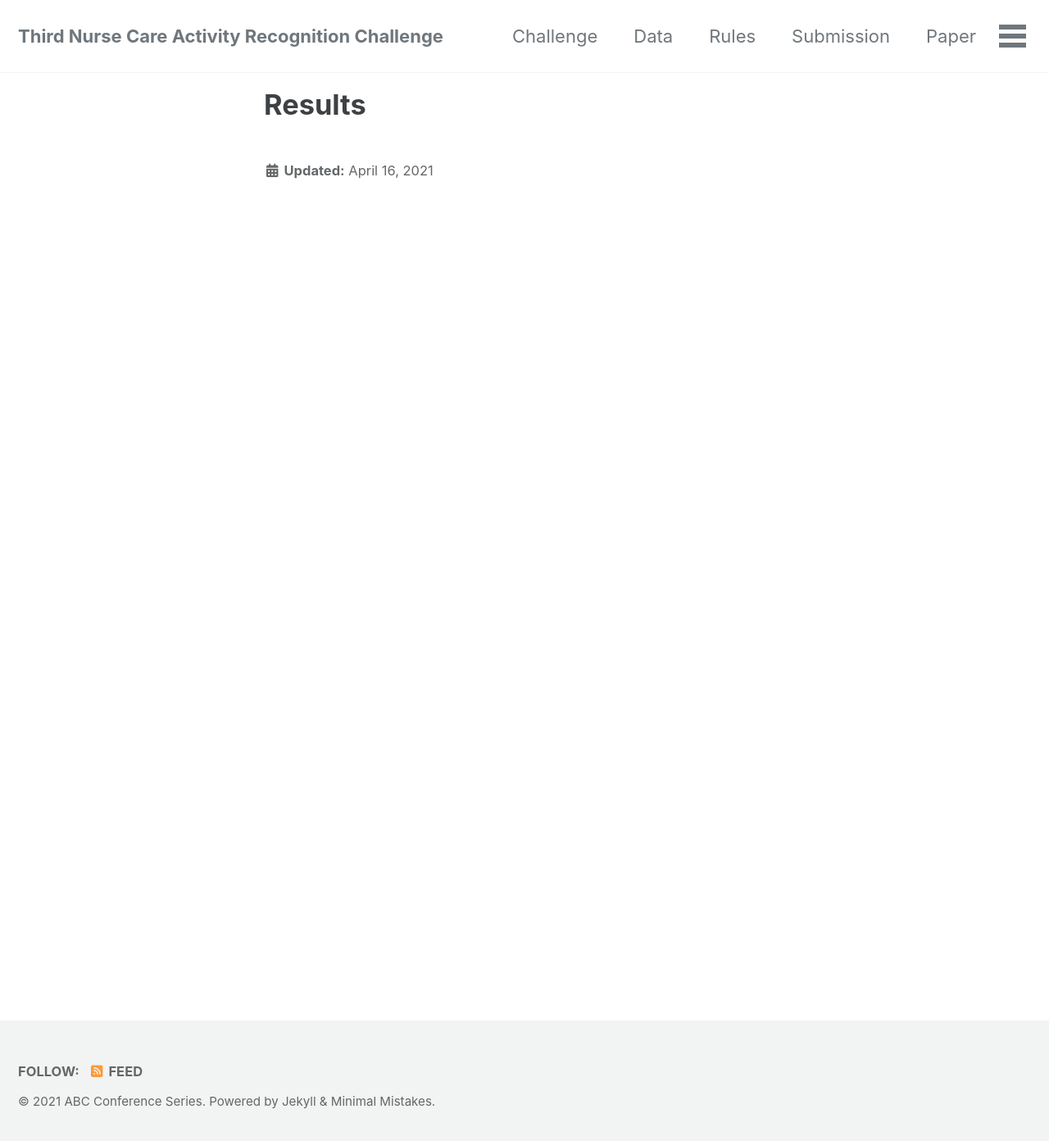
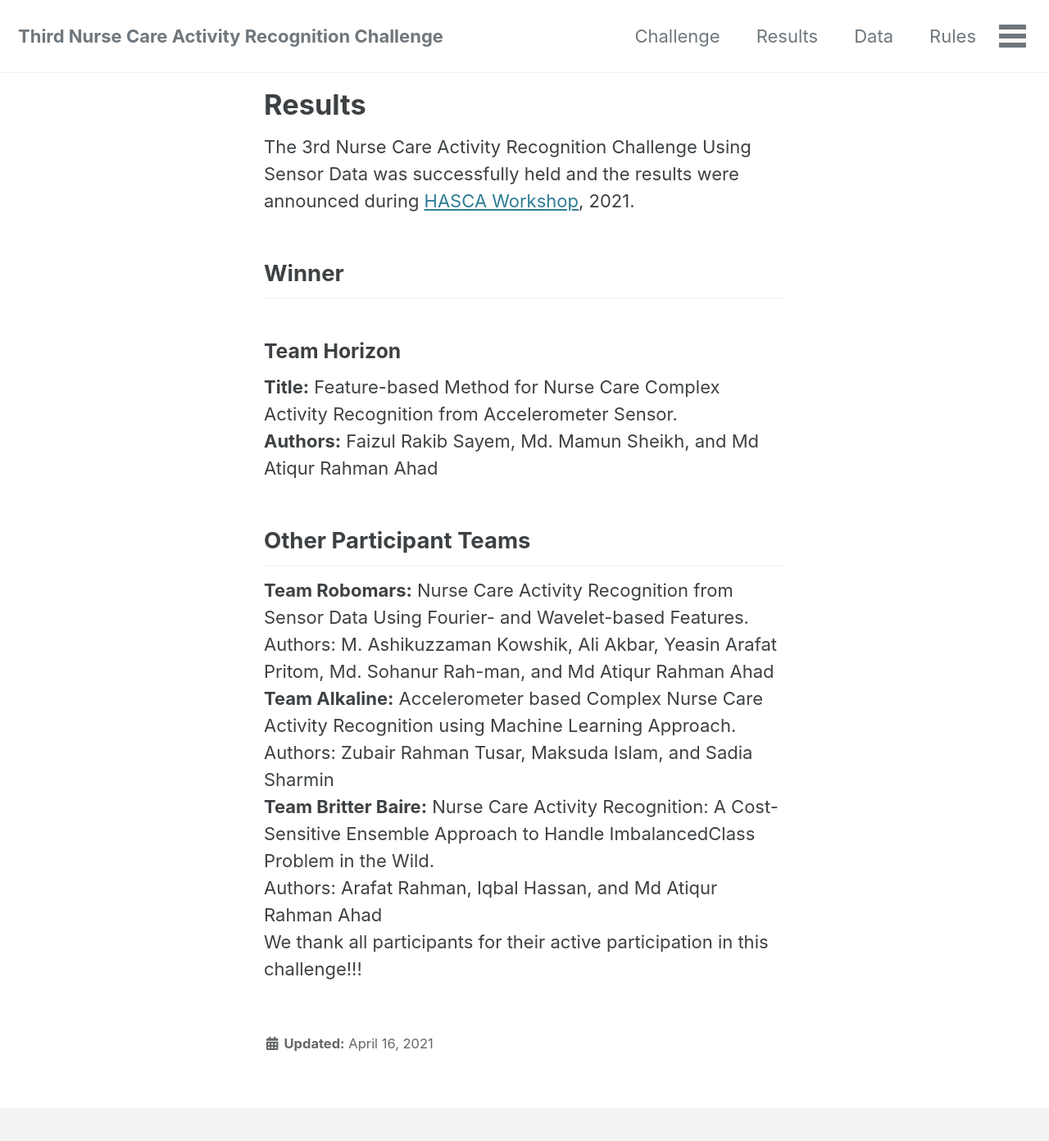
Before and after one commit to abc-research/nurse2021, a Jekyll site: the page built from _pages/results.md, in a window 1280 px wide and 1400 px high. Shown: the top 1392 px of the window at 82% size. Built offline with Jekyll 4.4.1, drawn with Linux system fonts in a browser that asks for light colours; cached includes are drawn as plain includes; nearby versions of some CDN libraries.

Commit message:
feat: publish result

```diff
--- a/_data/navigation.yml
+++ b/_data/navigation.yml
@@ -3,8 +3,8 @@
 
   - title: "Challenge"
     url: /learn
-  # - title: "Results"
-  #   url: /results
+  - title: "Results"
+    url: /results
   - title: "Data"
     url: /data
   - title: "Rules"
--- a/_pages/results.md
+++ b/_pages/results.md
@@ -4,44 +4,21 @@
 permalink: /results/
 date: 2021-04-16T20:00:00+09:00
 ---
-<!-- The 2nd Nurse Care Activity Recognition Challenge Using Lab and Field Data was successfully held and the results were announced during <a href="https://hasca2020.hasc.jp">HASCA Workshop</a>, 2020.
+The 3rd Nurse Care Activity Recognition Challenge Using Sensor Data was successfully held and the results were announced during <a href="https://hasca2021.hasc.jp">HASCA Workshop</a>, 2021.
 
-<h3>Winner</h3>
+<h2>Winner</h2>
+<h3>Team Horizon</h3>
+<div><b>Title:</b> Feature-based Method for Nurse Care Complex Activity Recognition from Accelerometer Sensor.</div>
+<div><b>Authors:</b> Faizul Rakib Sayem, Md. Mamun Sheikh, and Md Atiqur Rahman Ahad</div>
 
-<b>Team Moonshot_BD</b>
+<h2>Other Participant Teams</h2>
+<div><b>Team Robomars:</b> Nurse Care Activity Recognition from Sensor Data Using Fourier- and Wavelet-based Features. </div>
+<div>Authors: M. Ashikuzzaman Kowshik, Ali Akbar, Yeasin Arafat Pritom, Md. Sohanur Rah-man, and Md Atiqur Rahman Ahad</div>
 
-<i>Mohammad Sabik Irbaz, Abir Azad, Tanjila Alam Sathi and Lutfun Nahar Lota
+<div><b>Team Alkaline:</b> Accelerometer based Complex Nurse Care Activity Recognition using Machine Learning Approach.</div>
+<div>Authors: Zubair Rahman Tusar, Maksuda Islam, and Sadia Sharmin</div>
 
-<p float="left">
-  <img src="/nurse2021/assets/winner.png" width="800" />
-</p>
+<div><b>Team Britter Baire:</b> Nurse Care Activity Recognition: A Cost-Sensitive Ensemble Approach to Handle ImbalancedClass Problem in the Wild.</div>
+<div>Authors: Arafat Rahman, Iqbal Hassan, and Md Atiqur Rahman Ahad</div>
 
-<h3>Best Paper Award</h3>
-
-<b>Team Healthy Vibes</b>
-
-<i>Yiwen Dong, Jingxiao Liu, Yitao Gao, Sulagna Sarkar, Zhizhang Hu, Jonathon Fagert, Shijia Pan, Pei Zhang, Hae Young Noh and Mostafa Mirshekari
-
-<h2>Other participants</h2>
-The participants are displayed in random order.
-
-<b>Team Apophis</b>
-<i>MD Mamun Sheikh, Malisha Islam Tapotee, A.H.M. Nazmus Sakib, Sriman Bidhan Baray, Shahamat Mustavi Tasin, Promit Basak and Md. Atiqur Rahman Ahad
-
-<b>Team Britter Baire</b>
-<i>Arafat Rahman, Nazmun Nahid, Iqbal Hassan, Emran Hassan and Md. Atiqur Rahman Ahad
-
-<b>Team UCLAB</b>
-<i>Hitoshi Matsuyama, Takuto Yoshida, Nozomi Hayashida, Yuto Fukushima, Takuro Yonezawa and Nobuo Kawaguchi
-
-<b>Team Datadrivers_BD</b>
-<i>Md. Golam Rasul, Mashrur Hossain Khan and Lutfun Nahar Lota
-
-<b>Team Gudetama</b>
-<i>Björn Friedrich, Carolin Lübbe, Sebastian Fudickar, Sandra Hellmers and Andreas Hein
-
-<b>Team Hex Code</b>
-<i>Md. Tahmeed Abdullah, Md. Sadman Siraj, Omar Shahid, Md. Ahasan Atick Faisal, Farhan Fuad Abir and Md. Atiqur Rahman Ahad
-
-
-We thank all participants for their active participation in this challenge!!! -->
+We thank all participants for their active participation in this challenge!!!
```
